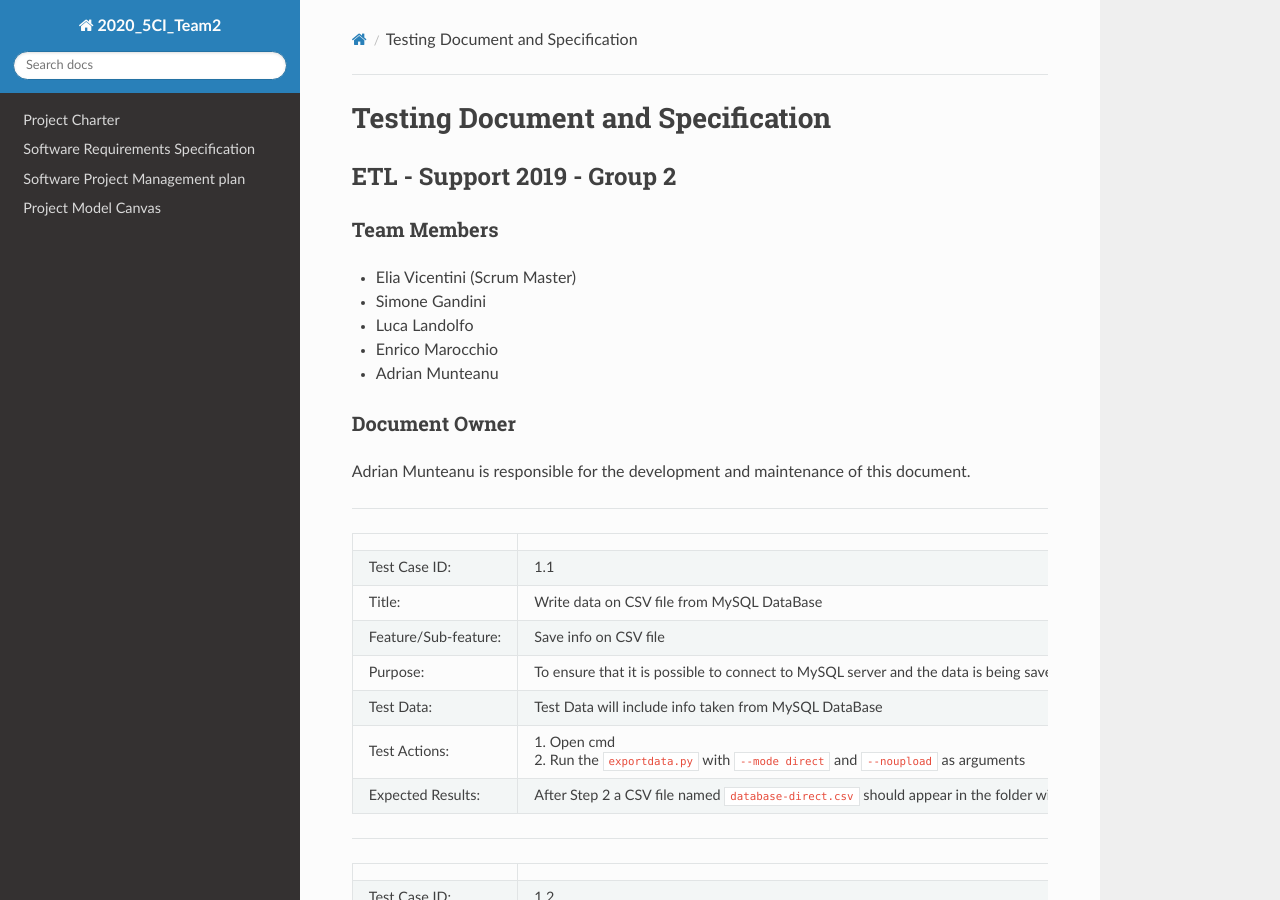
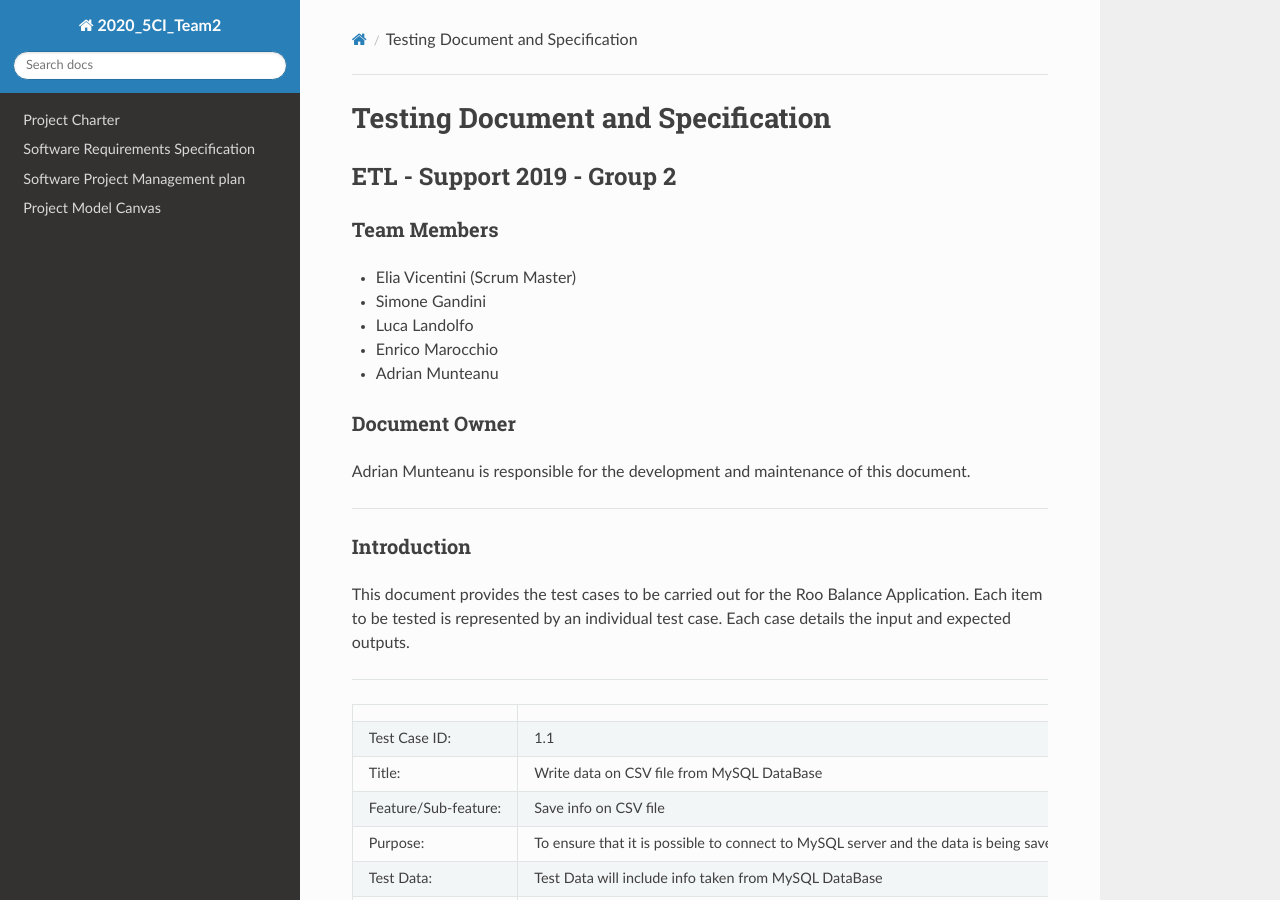
Before and after one commit to IlVice26/GPI-Documents-Group2, an MkDocs documentation site: the page built from docs/TestCaseSpecification.md, in a window 1280 px wide and 900 px high. Built offline with MkDocs 1.6.1, drawn with Linux system fonts in a browser that asks for light colours; nearby versions of some CDN libraries.

Commit message:
added introduction

```diff
--- a/docs/TestCaseSpecification.md
+++ b/docs/TestCaseSpecification.md
@@ -14,6 +14,13 @@
 ### Document Owner
 
 Adrian Munteanu is responsible for the development and maintenance of this document.
+
+---
+
+###	Introduction
+
+This document provides the test cases to be carried out for the Roo Balance Application.  Each item to be tested is represented by an individual test case.  Each case details the input and expected outputs.
+
 
 ---
 
```
